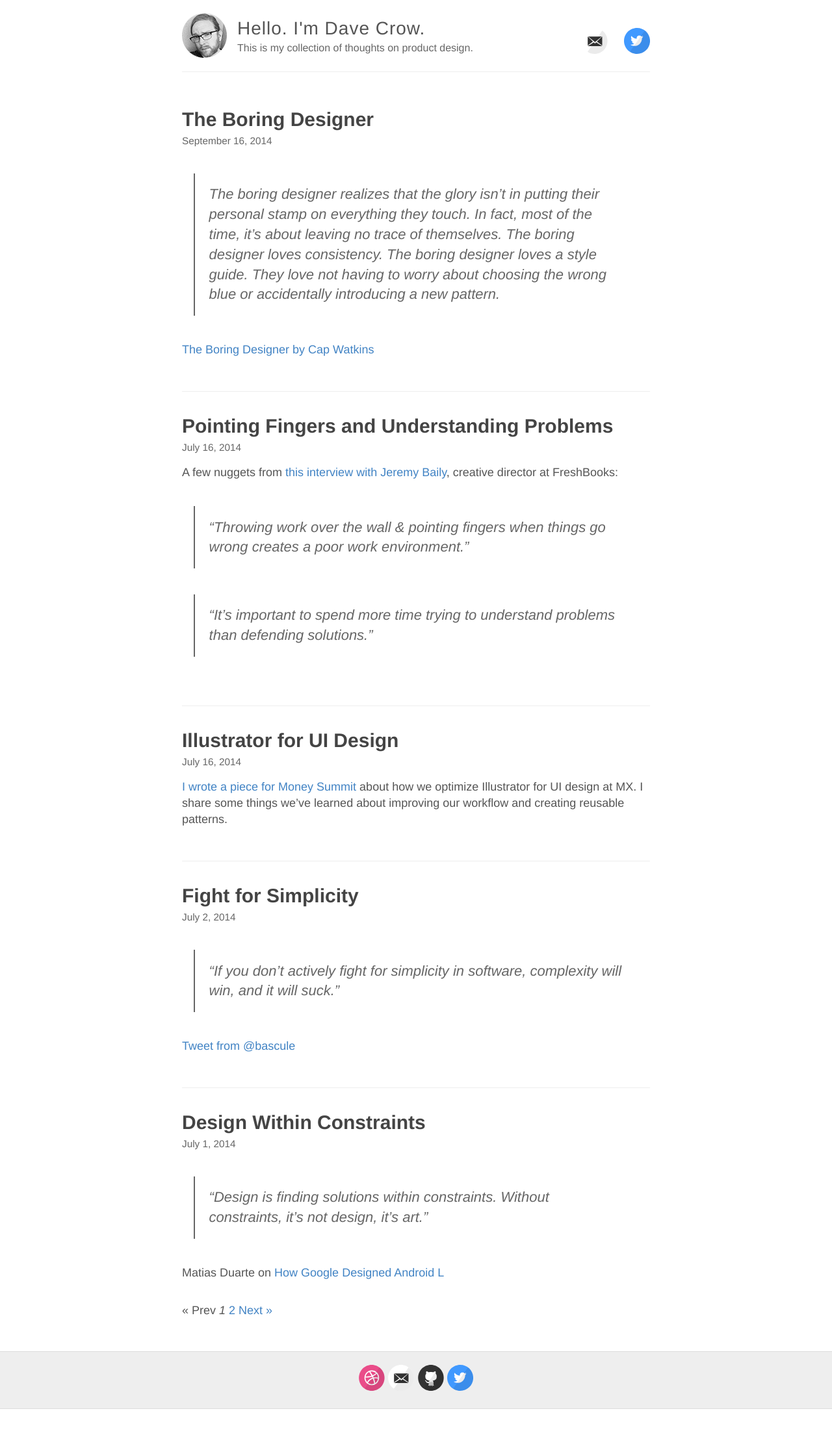
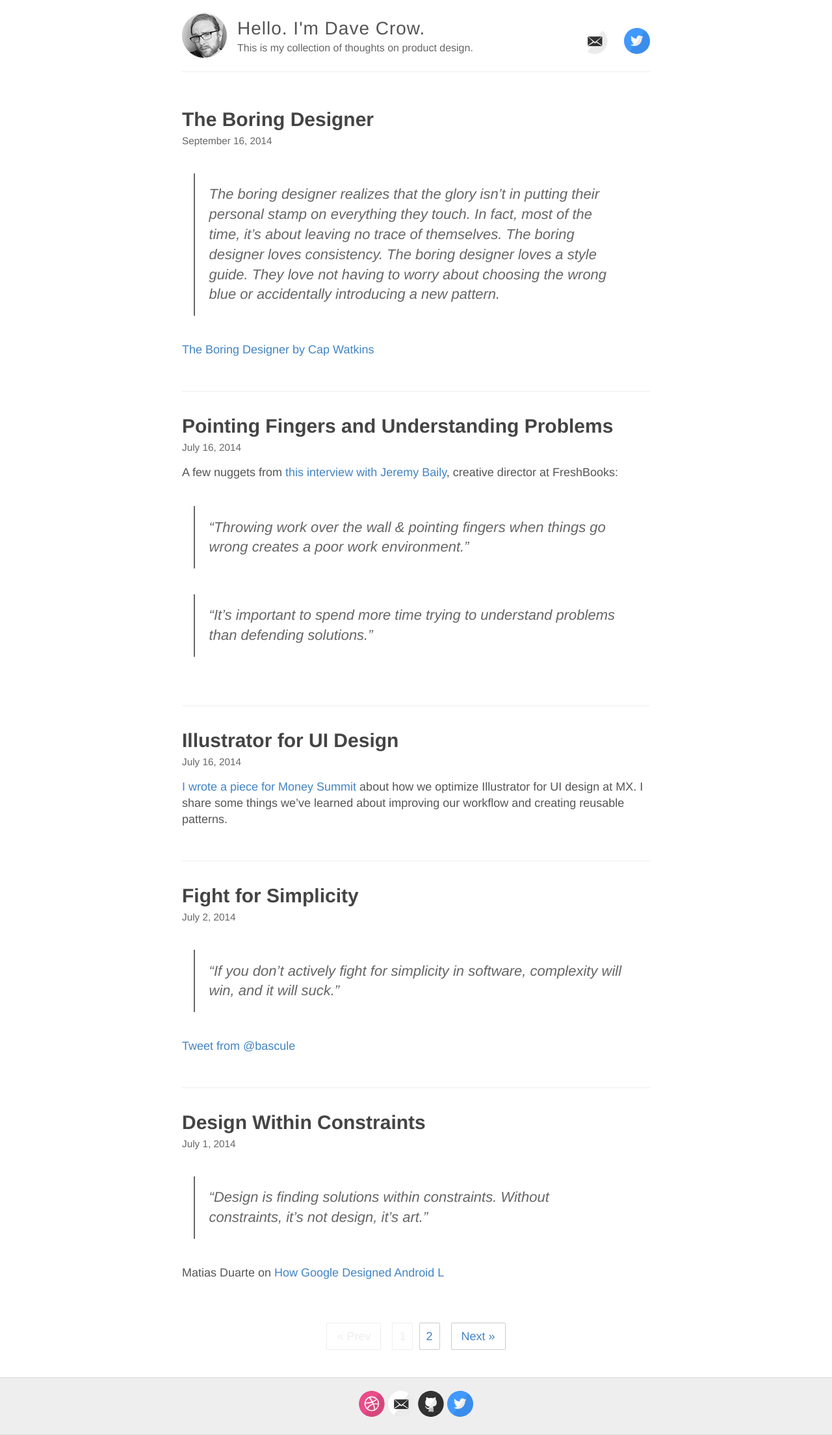
Before and after one commit to davecrow/davecrow.github.io, a Jekyll site: the page built from index.html, in a window 1280 px wide. Shown: the whole page at 65% size. Built offline with Jekyll 4.4.1, drawn with Linux system fonts in a browser that asks for light colours; the list of posts is cut into pages by our own code; before the commit the page ends 2169 px from its top, so only the background shows below that.

Commit message:
Style pagination

```diff
--- a/index.html
+++ b/index.html
@@ -21,25 +21,25 @@ layout: default
 {% if paginator.total_pages > 1 %}
 <div class="pagination">
   {% if paginator.previous_page %}
-    <a href="{{ paginator.previous_page_path | prepend: site.baseurl | replace: '//', '/' }}">&laquo; Prev</a>
+    <a class="pagination-button page-nav" href="{{ paginator.previous_page_path | prepend: site.baseurl | replace: '//', '/' }}">&laquo; Prev</a>
   {% else %}
-    <span>&laquo; Prev</span>
+    <span class="pagination-button page-nav inactive">&laquo; Prev</span>
   {% endif %}
 
   {% for page in (1..paginator.total_pages) %}
     {% if page == paginator.page %}
-      <em>{{ page }}</em>
+      <span class="pagination-button page-number inactive">{{ page }}</span>
     {% elsif page == 1 %}
-      <a href="{{ '/index.html' | prepend: site.baseurl | replace: '//', '/' }}">{{ page }}</a>
+      <a class="pagination-button page-number" href="{{ '/index.html' | prepend: site.baseurl | replace: '//', '/' }}">{{ page }}</a>
     {% else %}
-      <a href="{{ site.paginate_path | prepend: site.baseurl | replace: '//', '/' | replace: ':num', page }}">{{ page }}</a>
+      <a class="pagination-button page-number" href="{{ site.paginate_path | prepend: site.baseurl | replace: '//', '/' | replace: ':num', page }}">{{ page }}</a>
     {% endif %}
   {% endfor %}
 
   {% if paginator.next_page %}
-    <a href="{{ paginator.next_page_path | prepend: site.baseurl | replace: '//', '/' }}">Next &raquo;</a>
+    <a class="pagination-button page-nav" href="{{ paginator.next_page_path | prepend: site.baseurl | replace: '//', '/' }}">Next &raquo;</a>
   {% else %}
-    <span>Next &raquo;</span>
+    <span class="pagination-button page-nav inactive">Next &raquo;</span>
   {% endif %}
 </div>
 {% endif %}
--- a/style.scss
+++ b/style.scss
@@ -271,6 +271,35 @@ nav, .contact {
   margin-bottom: 0;
 }
 
+.pagination {
+  margin-top: 40px;
+  text-align: center;
+}
+
+.pagination-button {
+  border: 1px solid #ccc;
+  border-radius: 2px;
+}
+
+a.pagination-button:hover {
+  background: $lightGray;
+}
+
+.page-nav {
+  margin: 0 10px;
+  padding: 10px 15px;
+}
+
+.page-number {
+  margin: 0 2px;
+  padding: 10px;
+}
+
+.inactive {
+    border-color: $lightGray;
+    color: $lightGray;
+  }
+
 .wrapper-footer {
   margin-top: 50px;
   border-top: 1px solid #ddd;
```
